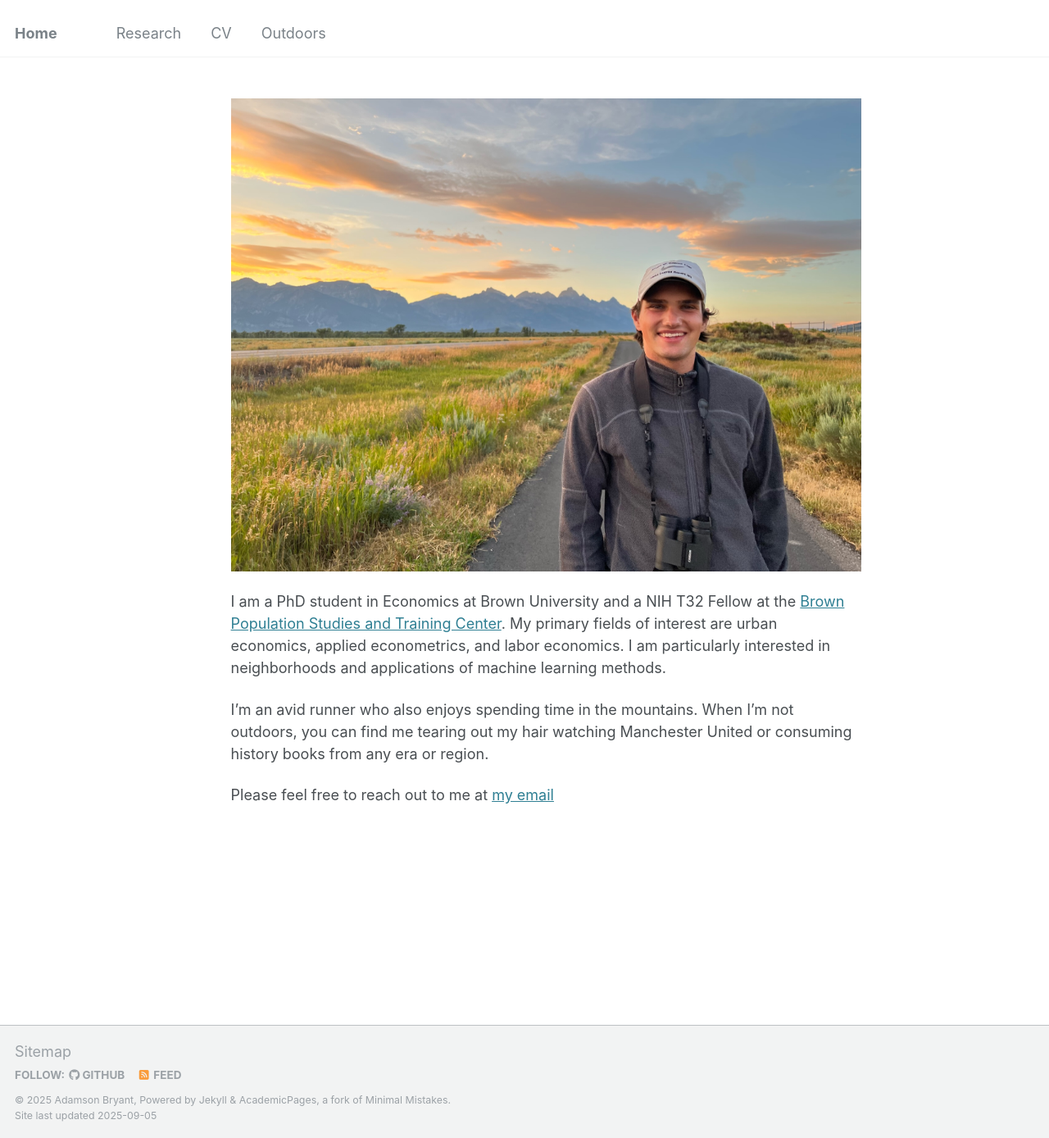
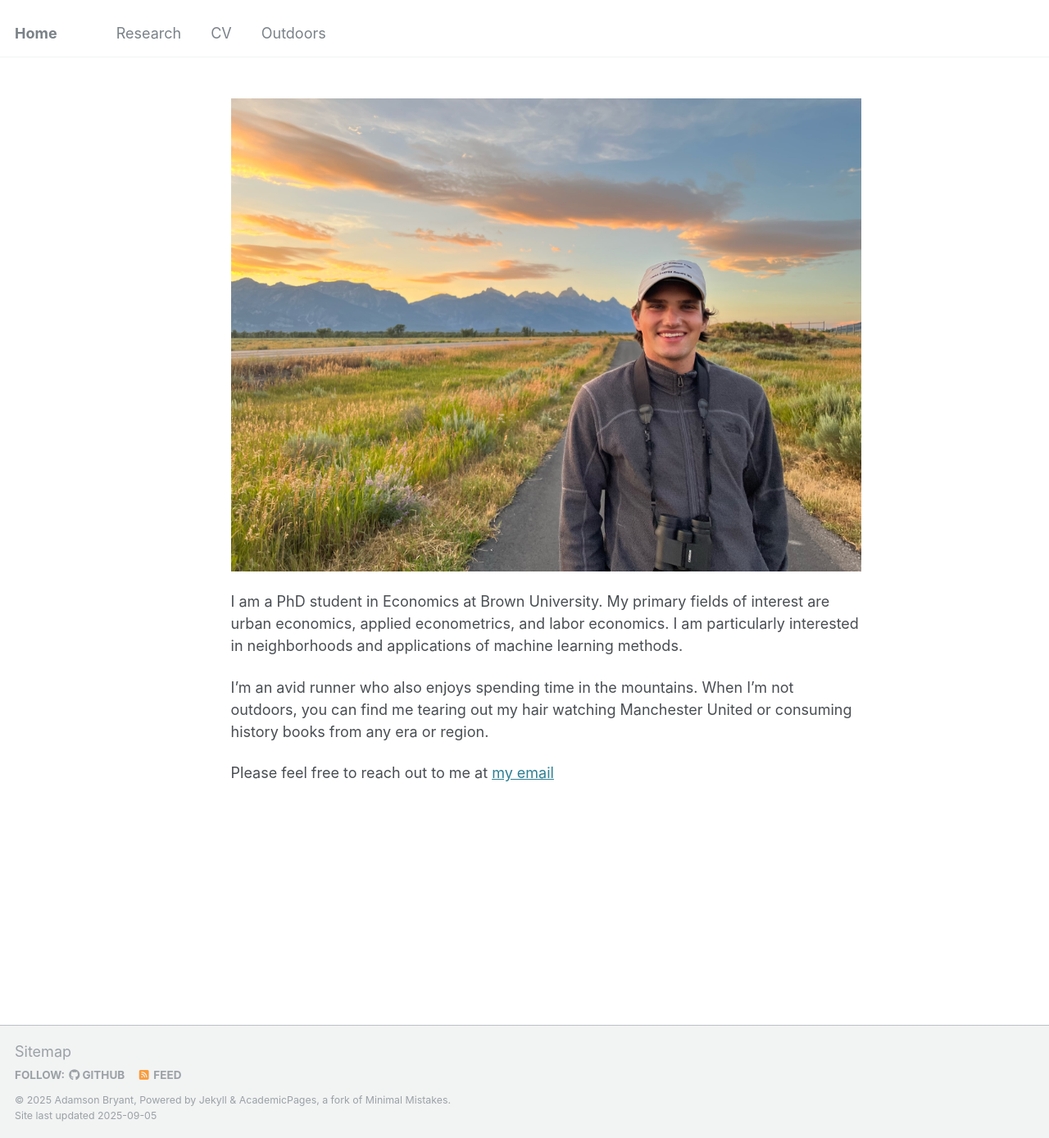
Before and after one commit to AdamsonBryant/adamsonbryant.github.io, a Jekyll site: the page built from _pages/about.md, in a window 1280 px wide and 1388 px high. Shown: the whole window at 82% size. Built offline with Jekyll 4.4.1, drawn with Linux system fonts in a browser that asks for light colours.

Commit message:
updating CV

```diff
--- a/_pages/about.md
+++ b/_pages/about.md
@@ -9,7 +9,7 @@ redirect_from:
 
 ![image](../images/me_tetons.JPG)
 
-I am a PhD student in Economics at Brown University and a NIH T32 Fellow at the [Brown Population Studies and Training Center](https://pstc.brown.edu). My primary fields of interest are urban economics, applied econometrics, and labor economics. I am particularly interested in neighborhoods and applications of machine learning methods.
+I am a PhD student in Economics at Brown University. My primary fields of interest are urban economics, applied econometrics, and labor economics. I am particularly interested in neighborhoods and applications of machine learning methods.
 
 I'm an avid runner who also enjoys spending time in the mountains. When I'm not outdoors, you can find me tearing out my hair watching Manchester United or consuming history books from any era or region.
 
```
Also changed, not shown: 1 other file.
